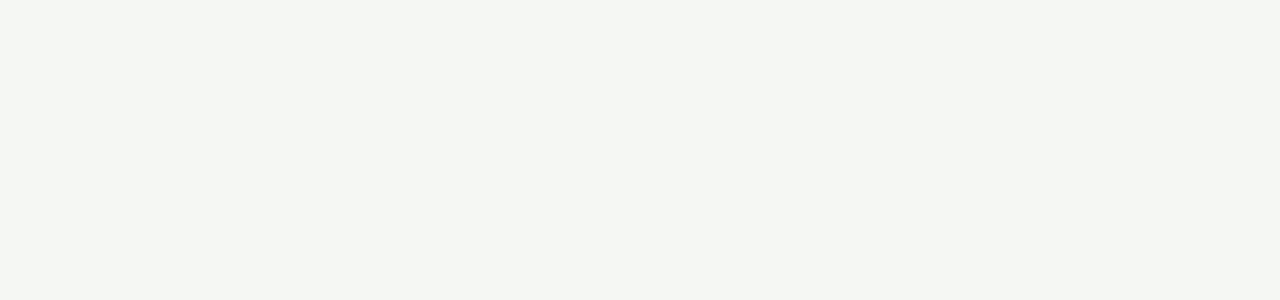
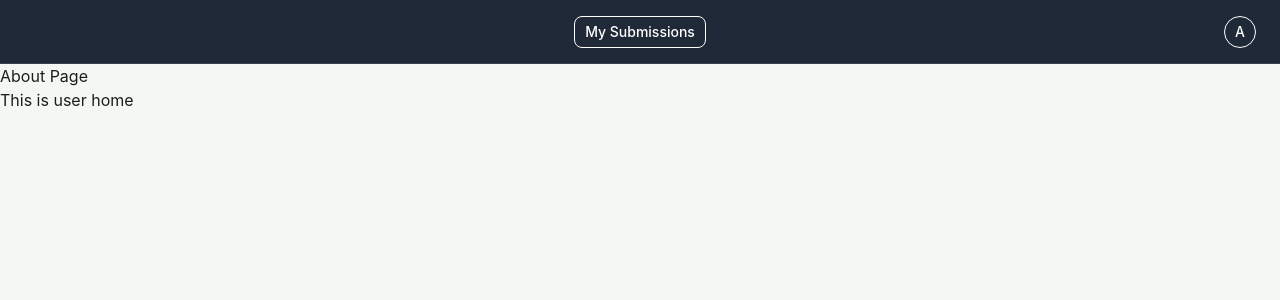
Before and after one commit to 6Beaming/Canadian-Redistribution-Map-Platform, a React (Vite) app: page /users in a window 1280 px wide. Before the commit this address had no page. Shown: the top 300 px of the page. Built offline with nearby package versions, Linux system fonts and the light colour scheme.

Commit message:
feat: added header with MySubmissions button and UserProfile button. added dummy /users page

```diff
--- a/src/App.jsx
+++ b/src/App.jsx
@@ -1,14 +1,19 @@
 import { BrowserRouter, Routes, Route, Navigate } from "react-router-dom";
 import AuthPage from "./pages/AuthPage.jsx";
 import DashboardHome from "./pages/DashboardHome.jsx";
+import UserHome from "./pages/UserHome.jsx";
+import Header from "./pages/Header.jsx";
 
 function App() {
   return (
-    <Routes>
-      <Route path="/" element={<AuthPage/>} />
-      <Route path="/dashboard" element={<DashboardHome />} />
-    </Routes>
-
+    <>
+      <Header />
+      <Routes>
+        <Route path="/users" element={<UserHome />} />
+        <Route path="/auth" element={<AuthPage />} />
+        <Route path="/dashboard" element={<DashboardHome />} />
+      </Routes>
+    </>
   );
 }
 
--- /dev/null
+++ b/src/pages/Header.jsx
@@ -0,0 +1,28 @@
+import { Button } from "@/components/ui/button";
+import { useLocation } from "react-router-dom";
+
+export default function Header() {
+  const location = useLocation();
+  const isUsersPage = location.pathname === "/users";
+
+
+  return (
+    <div className="w-full h-16 bg-gray-800 text-white flex items-center px-6 border-b border-gray-700">
+      <div className="flex-1" />
+
+      {isUsersPage && (
+        <Button className="bg-transparent border border-white text-white hover:bg-gray-700">
+          My Submissions
+        </Button>
+      )}
+
+      {isUsersPage && (
+        <div className="flex-1 flex justify-end">
+          <Button variant="outline" className="rounded-full">
+            A
+          </Button>
+        </div>
+      )}
+    </div>
+  );
+}
--- /dev/null
+++ b/src/pages/UserHome.jsx
@@ -0,0 +1,10 @@
+import { Button } from "@/components/ui/button"
+
+export default function UserHome() {
+  return (
+    <div>
+      <h1>About Page</h1>
+      <p>This is user home</p>
+    </div>
+  );
+}
--- a/src/styles.css
+++ b/src/styles.css
@@ -2,6 +2,89 @@
 @tailwind base;
 @tailwind components;
 @tailwind utilities;
+
+@layer base {
+  .theme {
+    --font-heading: var(--font-sans);
+    --font-sans: 'Geist Variable', sans-serif;
+  }
+  :root {
+    --background: oklch(1 0 0);
+    --foreground: oklch(0.145 0 0);
+    --card: oklch(1 0 0);
+    --card-foreground: oklch(0.145 0 0);
+    --popover: oklch(1 0 0);
+    --popover-foreground: oklch(0.145 0 0);
+    --primary: oklch(0.205 0 0);
+    --primary-foreground: oklch(0.985 0 0);
+    --secondary: oklch(0.97 0 0);
+    --secondary-foreground: oklch(0.205 0 0);
+    --muted: oklch(0.97 0 0);
+    --muted-foreground: oklch(0.556 0 0);
+    --accent: oklch(0.97 0 0);
+    --accent-foreground: oklch(0.205 0 0);
+    --destructive: oklch(0.577 0.245 27.325);
+    --border: oklch(0.922 0 0);
+    --input: oklch(0.922 0 0);
+    --ring: oklch(0.708 0 0);
+    --chart-1: oklch(0.87 0 0);
+    --chart-2: oklch(0.556 0 0);
+    --chart-3: oklch(0.439 0 0);
+    --chart-4: oklch(0.371 0 0);
+    --chart-5: oklch(0.269 0 0);
+    --radius: 0.625rem;
+    --sidebar: oklch(0.985 0 0);
+    --sidebar-foreground: oklch(0.145 0 0);
+    --sidebar-primary: oklch(0.205 0 0);
+    --sidebar-primary-foreground: oklch(0.985 0 0);
+    --sidebar-accent: oklch(0.97 0 0);
+    --sidebar-accent-foreground: oklch(0.205 0 0);
+    --sidebar-border: oklch(0.922 0 0);
+    --sidebar-ring: oklch(0.708 0 0);
+  }
+  .dark {
+    --background: oklch(0.145 0 0);
+    --foreground: oklch(0.985 0 0);
+    --card: oklch(0.205 0 0);
+    --card-foreground: oklch(0.985 0 0);
+    --popover: oklch(0.205 0 0);
+    --popover-foreground: oklch(0.985 0 0);
+    --primary: oklch(0.922 0 0);
+    --primary-foreground: oklch(0.205 0 0);
+    --secondary: oklch(0.269 0 0);
+    --secondary-foreground: oklch(0.985 0 0);
+    --muted: oklch(0.269 0 0);
+    --muted-foreground: oklch(0.708 0 0);
+    --accent: oklch(0.269 0 0);
+    --accent-foreground: oklch(0.985 0 0);
+    --destructive: oklch(0.704 0.191 22.216);
+    --border: oklch(1 0 0 / 10%);
+    --input: oklch(1 0 0 / 15%);
+    --ring: oklch(0.556 0 0);
+    --chart-1: oklch(0.87 0 0);
+    --chart-2: oklch(0.556 0 0);
+    --chart-3: oklch(0.439 0 0);
+    --chart-4: oklch(0.371 0 0);
+    --chart-5: oklch(0.269 0 0);
+    --sidebar: oklch(0.205 0 0);
+    --sidebar-foreground: oklch(0.985 0 0);
+    --sidebar-primary: oklch(0.488 0.243 264.376);
+    --sidebar-primary-foreground: oklch(0.985 0 0);
+    --sidebar-accent: oklch(0.269 0 0);
+    --sidebar-accent-foreground: oklch(0.985 0 0);
+    --sidebar-border: oklch(1 0 0 / 10%);
+    --sidebar-ring: oklch(0.556 0 0);
+  }
+  * {
+    @apply border-border outline-ring/50;
+  }
+  body {
+    @apply bg-background text-foreground;
+  }
+  html {
+    @apply font-sans;
+  }
+}
 
 :root {
   color: #17201a;
@@ -385,86 +468,3 @@ button:disabled {
     margin-left: 0;
   }
 }
-
-@layer base {
-  .theme {
-    --font-heading: var(--font-sans);
-    --font-sans: 'Geist Variable', sans-serif;
-  }
-  :root {
-    --background: oklch(1 0 0);
-    --foreground: oklch(0.145 0 0);
-    --card: oklch(1 0 0);
-    --card-foreground: oklch(0.145 0 0);
-    --popover: oklch(1 0 0);
-    --popover-foreground: oklch(0.145 0 0);
-    --primary: oklch(0.205 0 0);
-    --primary-foreground: oklch(0.985 0 0);
-    --secondary: oklch(0.97 0 0);
-    --secondary-foreground: oklch(0.205 0 0);
-    --muted: oklch(0.97 0 0);
-    --muted-foreground: oklch(0.556 0 0);
-    --accent: oklch(0.97 0 0);
-    --accent-foreground: oklch(0.205 0 0);
-    --destructive: oklch(0.577 0.245 27.325);
-    --border: oklch(0.922 0 0);
-    --input: oklch(0.922 0 0);
-    --ring: oklch(0.708 0 0);
-    --chart-1: oklch(0.87 0 0);
-    --chart-2: oklch(0.556 0 0);
-    --chart-3: oklch(0.439 0 0);
-    --chart-4: oklch(0.371 0 0);
-    --chart-5: oklch(0.269 0 0);
-    --radius: 0.625rem;
-    --sidebar: oklch(0.985 0 0);
-    --sidebar-foreground: oklch(0.145 0 0);
-    --sidebar-primary: oklch(0.205 0 0);
-    --sidebar-primary-foreground: oklch(0.985 0 0);
-    --sidebar-accent: oklch(0.97 0 0);
-    --sidebar-accent-foreground: oklch(0.205 0 0);
-    --sidebar-border: oklch(0.922 0 0);
-    --sidebar-ring: oklch(0.708 0 0);
-  }
-  .dark {
-    --background: oklch(0.145 0 0);
-    --foreground: oklch(0.985 0 0);
-    --card: oklch(0.205 0 0);
-    --card-foreground: oklch(0.985 0 0);
-    --popover: oklch(0.205 0 0);
-    --popover-foreground: oklch(0.985 0 0);
-    --primary: oklch(0.922 0 0);
-    --primary-foreground: oklch(0.205 0 0);
-    --secondary: oklch(0.269 0 0);
-    --secondary-foreground: oklch(0.985 0 0);
-    --muted: oklch(0.269 0 0);
-    --muted-foreground: oklch(0.708 0 0);
-    --accent: oklch(0.269 0 0);
-    --accent-foreground: oklch(0.985 0 0);
-    --destructive: oklch(0.704 0.191 22.216);
-    --border: oklch(1 0 0 / 10%);
-    --input: oklch(1 0 0 / 15%);
-    --ring: oklch(0.556 0 0);
-    --chart-1: oklch(0.87 0 0);
-    --chart-2: oklch(0.556 0 0);
-    --chart-3: oklch(0.439 0 0);
-    --chart-4: oklch(0.371 0 0);
-    --chart-5: oklch(0.269 0 0);
-    --sidebar: oklch(0.205 0 0);
-    --sidebar-foreground: oklch(0.985 0 0);
-    --sidebar-primary: oklch(0.488 0.243 264.376);
-    --sidebar-primary-foreground: oklch(0.985 0 0);
-    --sidebar-accent: oklch(0.269 0 0);
-    --sidebar-accent-foreground: oklch(0.985 0 0);
-    --sidebar-border: oklch(1 0 0 / 10%);
-    --sidebar-ring: oklch(0.556 0 0);
-  }
-  * {
-    @apply border-border outline-ring/50;
-  }
-  body {
-    @apply bg-background text-foreground;
-  }
-  html {
-    @apply font-sans;
-  }
-}
```
Also changed, not shown: src/components/ui/button.jsx (+10 -8 lines), 1 other file (tests, documents, lock files or other folders).
